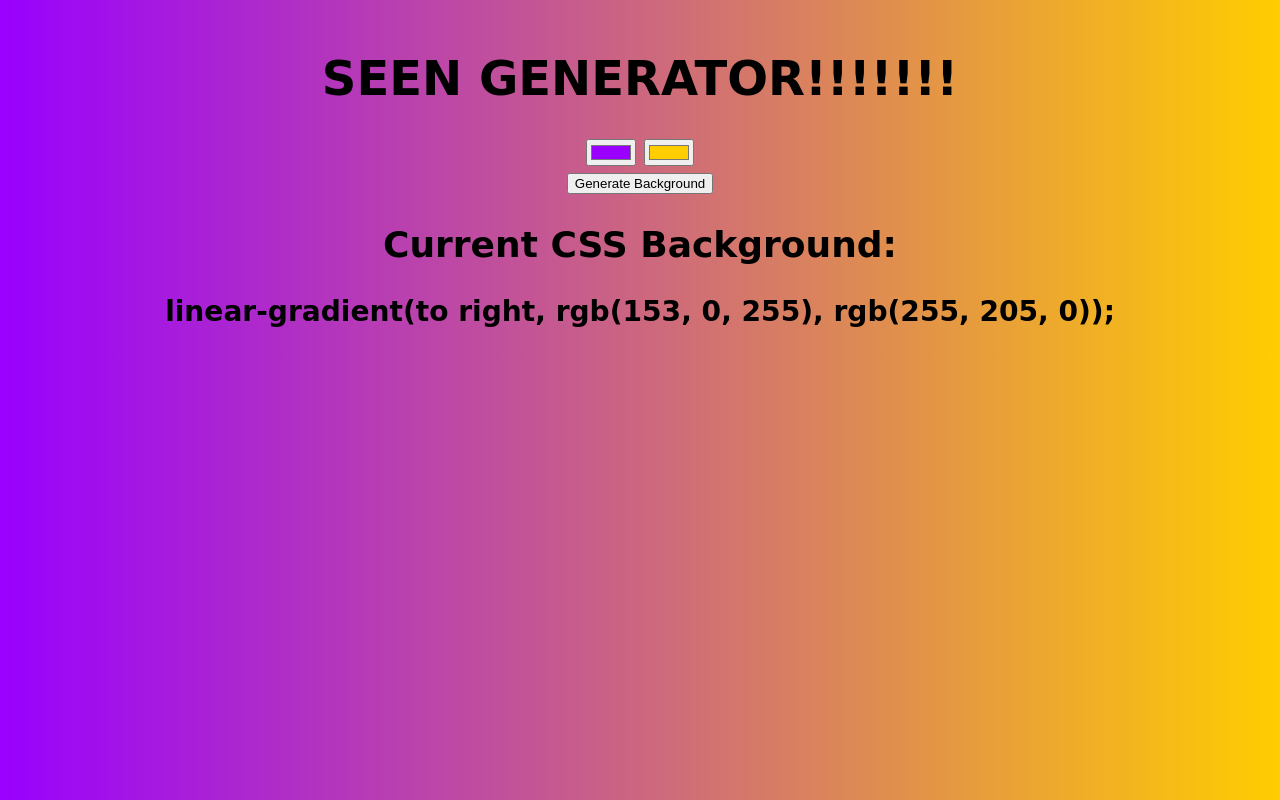
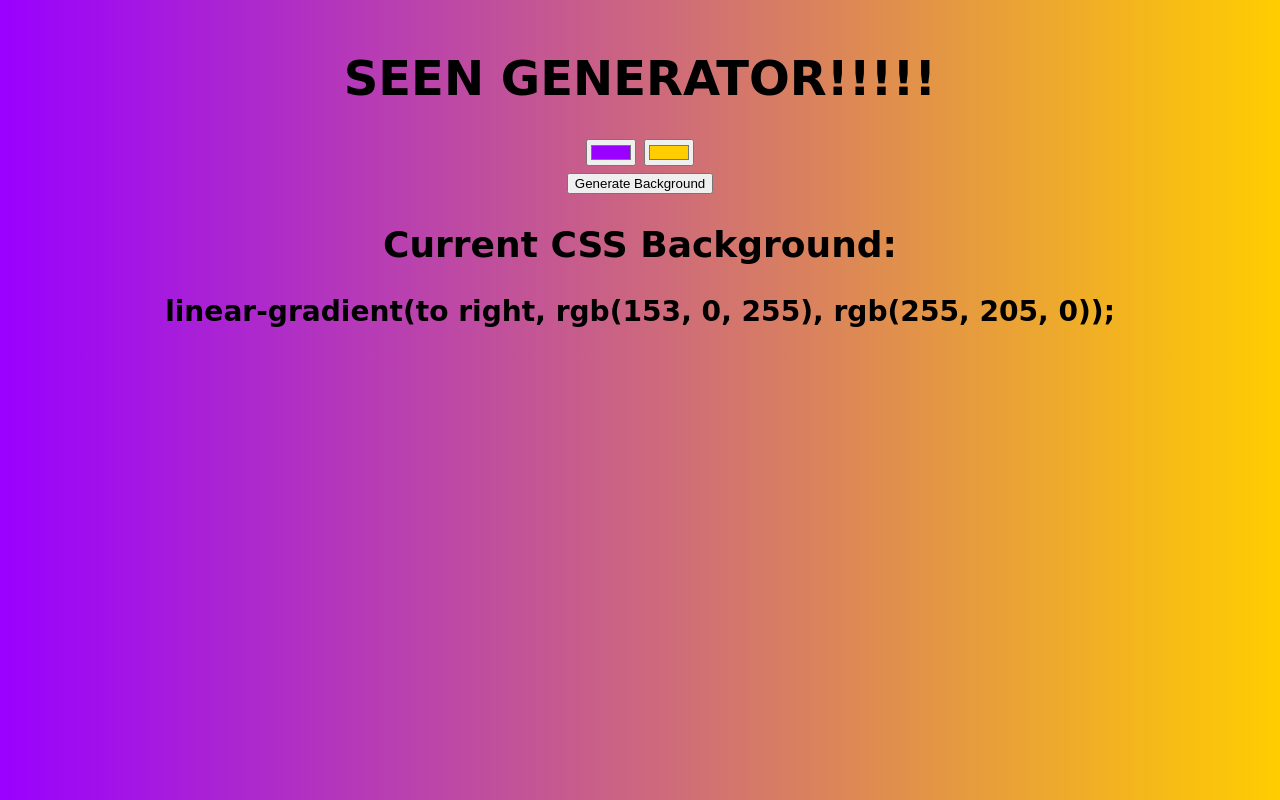
Before and after one commit to IvanTrifonov1/background-generator, a plain HTML site: page index.html in a window 1280 px wide. Drawn offline with Linux system fonts and the light colour scheme.

Commit message:
more exclamation marks

```diff
--- a/index.html
+++ b/index.html
@@ -7,7 +7,7 @@
     <link href="https://fonts.googleapis.com/css?family=Sriracha&display=swap" rel="stylesheet">
   </head>
   <body>
-    <h1>SEEN GENERATOR!!!!!!!</h1>
+    <h1>SEEN GENERATOR!!!!!</h1>
     <div>
       <input class="color1" type="color" name="color1" value="#9900FF">
       <input class="color2" type="color" name="color2" value="#FFCD00">
```
